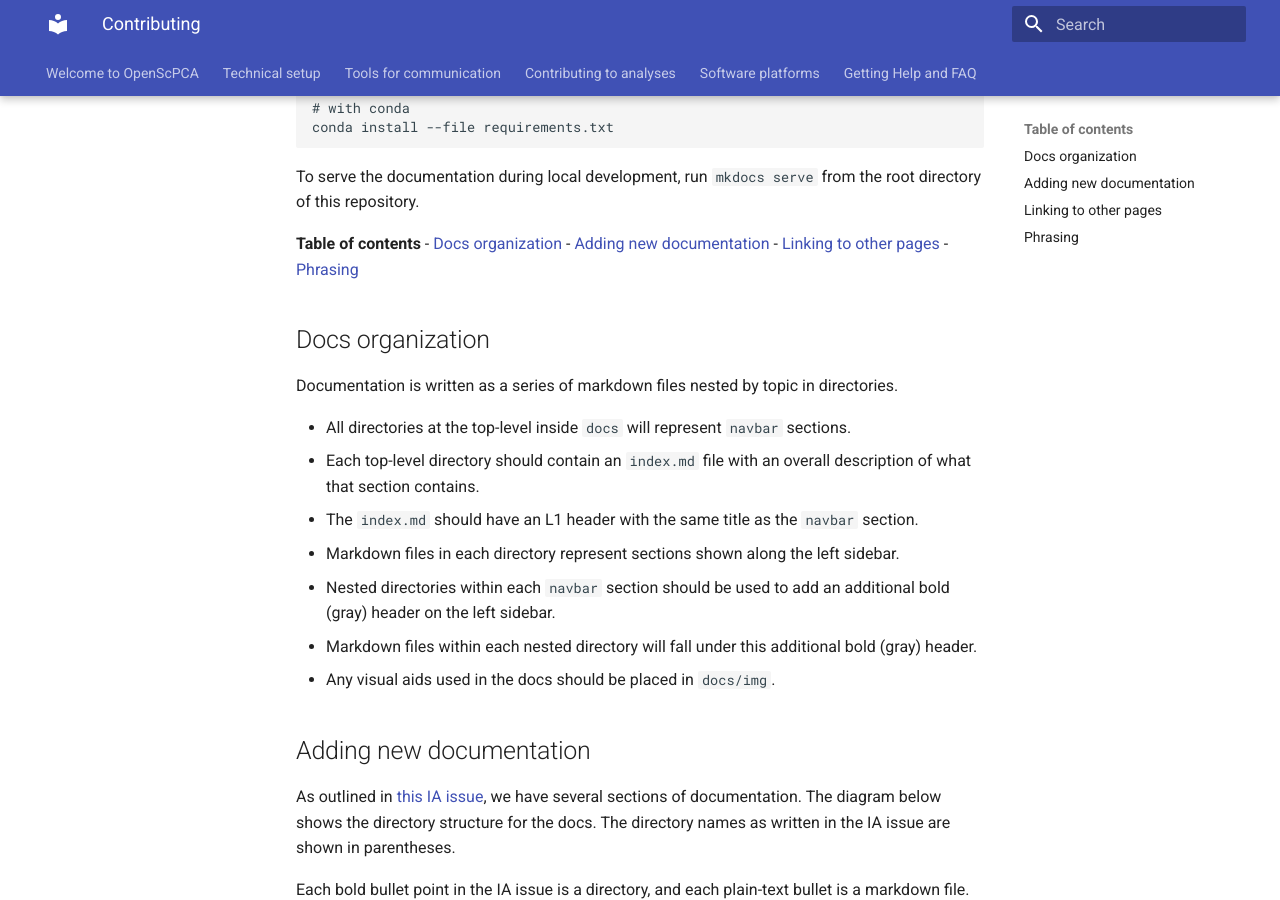
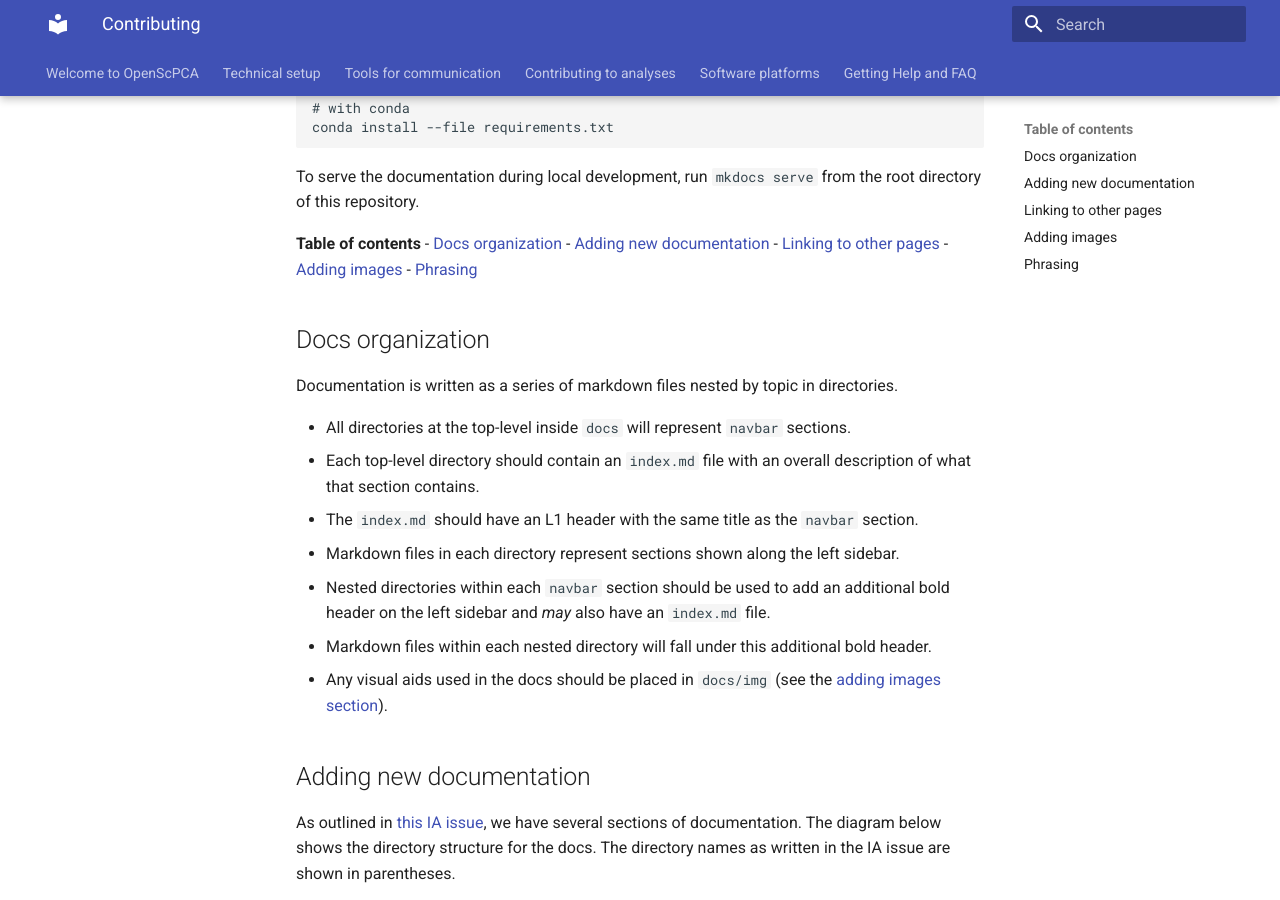
Before and after one commit to AlexsLemonade/OpenScPCA-analysis, an MkDocs documentation site: the page built from docs/contributing.md, in a window 1280 px wide and 900 px high, scrolled down 356 px. Built offline with MkDocs 1.6.1 and Material for MkDocs 9.7.7, drawn with Linux system fonts in a browser that asks for light colours; some of the changed text lies outside the part shown.

Commit message:
add section about images to contributing and remove gray references as this was not entirely correct

````diff
--- a/docs/contributing.md
+++ b/docs/contributing.md
@@ -19,6 +19,7 @@
 - [Docs organization](#docs-organization)
 - [Adding new documentation](#adding-new-documentation)
 - [Linking to other pages](#linking-to-other-pages)
+- [Adding images](#adding-images)
 - [Phrasing](#phrasing)
 
 
@@ -30,9 +31,9 @@
   - Each top-level directory should contain an `index.md` file with an overall description of what that section contains.
   - The `index.md` should have an L1 header with the same title as the `navbar` section.
   - Markdown files in each directory represent sections shown along the left sidebar.
-- Nested directories within each `navbar` section should be used to add an additional bold (gray) header on the left sidebar.
-  - Markdown files within each nested directory will fall under this additional bold (gray) header.
-- Any visual aids used in the docs should be placed in `docs/img`.
+- Nested directories within each `navbar` section should be used to add an additional bold header on the left sidebar and _may_ also have an `index.md` file.
+  - Markdown files within each nested directory will fall under this additional bold header.
+- Any visual aids used in the docs should be placed in `docs/img` (see the [adding images section](#adding-images)).
 
 ## Adding new documentation
 
@@ -88,6 +89,17 @@
 ```
 
 
+## Adding images
+
+All image files should be placed in `docs/img`.
+To include an image in a docs file, use the following syntax to center the image on the page:
+
+```
+    <figure markdown="span">
+      ![alt text](relative link to image file){width="number of pixels"}
+    </figure>
+```
+
 ## Phrasing
 
 For consistency, please use the following:
````
